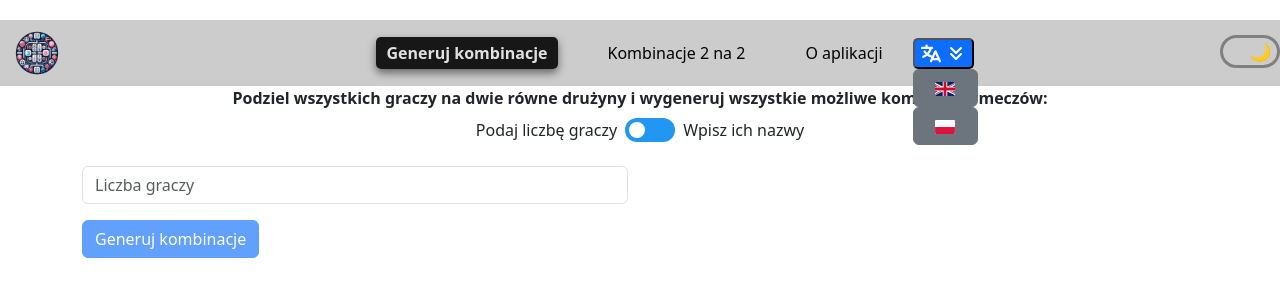
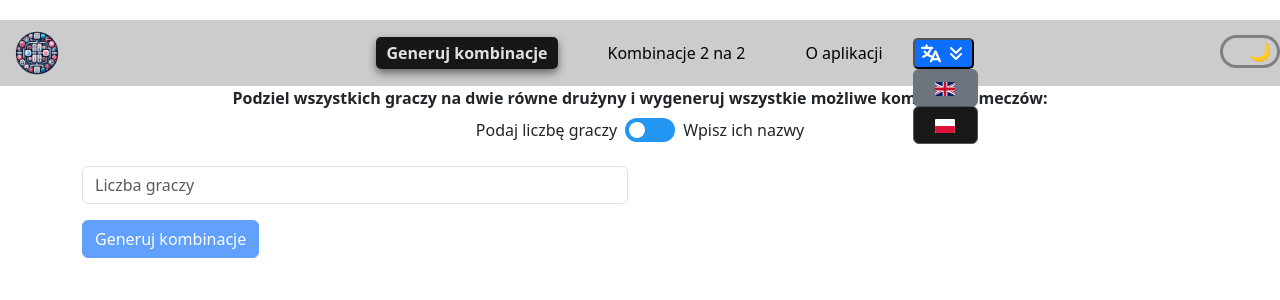
Before and after one commit to Mati-Wojtacha/MatchGenerator, a Vue app: page / in a window 1280 px wide. Both pictures are taken after a click on the button 943 px from the left and 53 px from the top of the page. Shown: the top 300 px of the page. Built offline with nearby package versions, Linux system fonts and the light colour scheme.

Commit message:
Add tile pages and update language menu

```diff
--- a/src/App.vue
+++ b/src/App.vue
@@ -31,13 +31,24 @@
                 </button>
                 <div v-if="showLocaleMenu" class="buttons-container-langSwitcher">
                   <div v-for="locale in $i18n.availableLocales" :key="locale">
-                    <button class="btn btn-secondary" @click="setLocale(locale)" style="width: 65px;">
-                      <img :src="require('@/../public/flags_icons/'+locale+'.svg')" :alt="'flag_'+locale" style="width: 20px;">
-                   </button>
+                    <button
+                        class="btn btn-secondary lang-btn"
+                        :class="{ active: isCurrent(locale) }"
+                        @click="setLocaleLanguage(locale)"
+                        style="width: 65px;"
+                    >
+                      <img
+                          :src="require('@/../public/flags_icons/'+locale+'.svg')"
+                          :alt="'flag_'+locale"
+                          style="width: 20px;"
+                      >
+
+                    </button>
                   </div>
                 </div>
               </div>
             </li>
+
           </ul>
 
         </div>
@@ -77,7 +88,6 @@ export default {
       dateFromToken: null,
       isDark: useDark(),
       showLocaleMenu: false,
-
     }
   },
 
@@ -95,10 +105,18 @@ export default {
     toggleLocaleMenu() {
       this.showLocaleMenu = !this.showLocaleMenu;
     },
-    setLocale(locale) {
+    setLocaleLanguage(locale) {
       this.$i18n.locale = locale;
       this.showLocaleMenu = false;
+      this.$nextTick(() => {
+        const key = this.$route.meta?.titleKey || 'title.home';
+        document.title = this.$t(key);
+        document.documentElement.setAttribute('lang', locale);
+      });
     },
+    isCurrent(locale) {
+      return this.$i18n.locale === locale;
+    }
   }
 }
 </script>
@@ -169,4 +187,13 @@ export default {
   top: 100%;
 }
 
+.dark .buttons-container-langSwitcher .btn.lang-btn.active {
+  background-color: rgba(255, 255, 255, 0.87);
+}
+
+.buttons-container-langSwitcher .btn.lang-btn.active {
+  background-color: rgba(20, 20, 20, 0.98);
+  transform: translateY(-1px);
+}
+
 </style>
--- a/src/main.ts
+++ b/src/main.ts
@@ -37,4 +37,11 @@ app.component('font-awesome-icon', FontAwesomeIcon);
 app.use(store);
 app.use(router);
 app.use(i18n);
+function applyTitle(route: any) {
+    const key = (route.meta && route.meta.titleKey) || 'title.home';
+    document.title = i18n.global.t(key) as string;
+}
+router.afterEach((to) => applyTitle(to));
+router.isReady().then(() => applyTitle(router.currentRoute.value));
+
 app.mount('#app');
--- a/src/router/index.ts
+++ b/src/router/index.ts
@@ -7,17 +7,20 @@ const routes: Array<RouteRecordRaw> = [
   {
     path: '/',
     name: 'home',
-    component: HomeView
+    component: HomeView,
+    meta: {titleKey: 'title.home'}
   },
   {
     path: '/2vs2',
     name: 'TwoVsTwoView',
-    component: TwoVsTwoView
+    component: TwoVsTwoView,
+    meta: {titleKey: 'title.twoVsTwo'}
   },
   {
     path: '/about',
     name: 'about',
-    component: () => import(/* webpackChunkName: "about" */ '../views/AboutView.vue')
+    component: () => import(/* webpackChunkName: "about" */ '../views/AboutView.vue'),
+    meta: {titleKey: 'title.about'}
   }
 ]
 
--- a/src/translate/en.json
+++ b/src/translate/en.json
@@ -1,4 +1,9 @@
 {
+  "title": {
+    "home": "Home — Match Generator",
+    "twoVsTwo": "Combinations 2 vs 2 — Match Generator",
+    "about": "About — Match Generator"
+  },
   "nav":{
     "home":"Generate combinations",
     "about":"About",
--- a/src/translate/pl.json
+++ b/src/translate/pl.json
@@ -1,4 +1,9 @@
 {
+  "title": {
+    "home": "Strona główna — Match Generator",
+    "twoVsTwo": "Kombinacje 2 na 2 — Match Generator",
+    "about": "O aplikacji — Match Generator"
+  },
   "nav":{
     "home":"Generuj kombinacje",
     "about":"O aplikacji",
```
